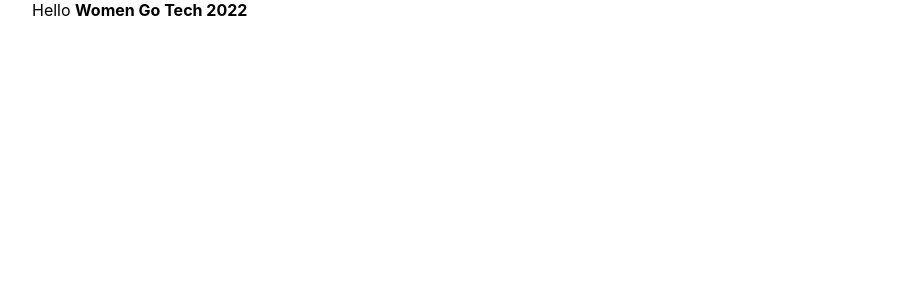
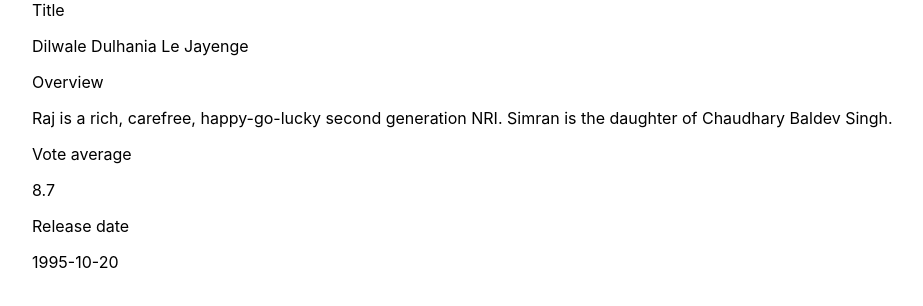
Before and after one commit to mauricedb/women-go-tech-2022, a Next.js app: page / in a window 1280 px wide. Shown: the top 306 px of the page, without its empty margins (0-923 px from the left). Built offline with nearby package versions, Linux system fonts and the light colour scheme.

Commit message:
React Components

```diff
--- a/pages/index.tsx
+++ b/pages/index.tsx
@@ -1,11 +1,11 @@
 import type { NextPage } from 'next';
-import Greetings from '../src/greetings';
+import Movie from '../src/movie';
 import styles from '../styles/Home.module.css';
 
 const Home: NextPage = () => {
   return (
     <div className={styles.container}>
-      <Greetings name="Women Go Tech 2022" />
+      <Movie />
     </div>
   );
 };
--- /dev/null
+++ b/src/movie.tsx
@@ -0,0 +1,38 @@
+import React from 'react';
+
+const movie19404 = {
+  id: 19404,
+  overview:
+    'Raj is a rich, carefree, happy-go-lucky second generation NRI. Simran is the daughter of Chaudhary Baldev Singh.',
+  release_date: '1995-10-20',
+  title: 'Dilwale Dulhania Le Jayenge',
+  vote_average: 8.7,
+};
+
+const Movie: React.FC = () => {
+  return (
+    <form>
+      <div>
+        <label>Title</label>
+        <p>{movie19404.title} </p>
+      </div>
+
+      <div>
+        <label>Overview</label>
+        <p>{movie19404.overview} </p>
+      </div>
+
+      <div>
+        <label>Vote average</label>
+        <p>{movie19404.vote_average} </p>
+      </div>
+
+      <div>
+        <label>Release date</label>
+        <p>{movie19404.release_date} </p>
+      </div>
+    </form>
+  );
+};
+
+export default Movie;
```
